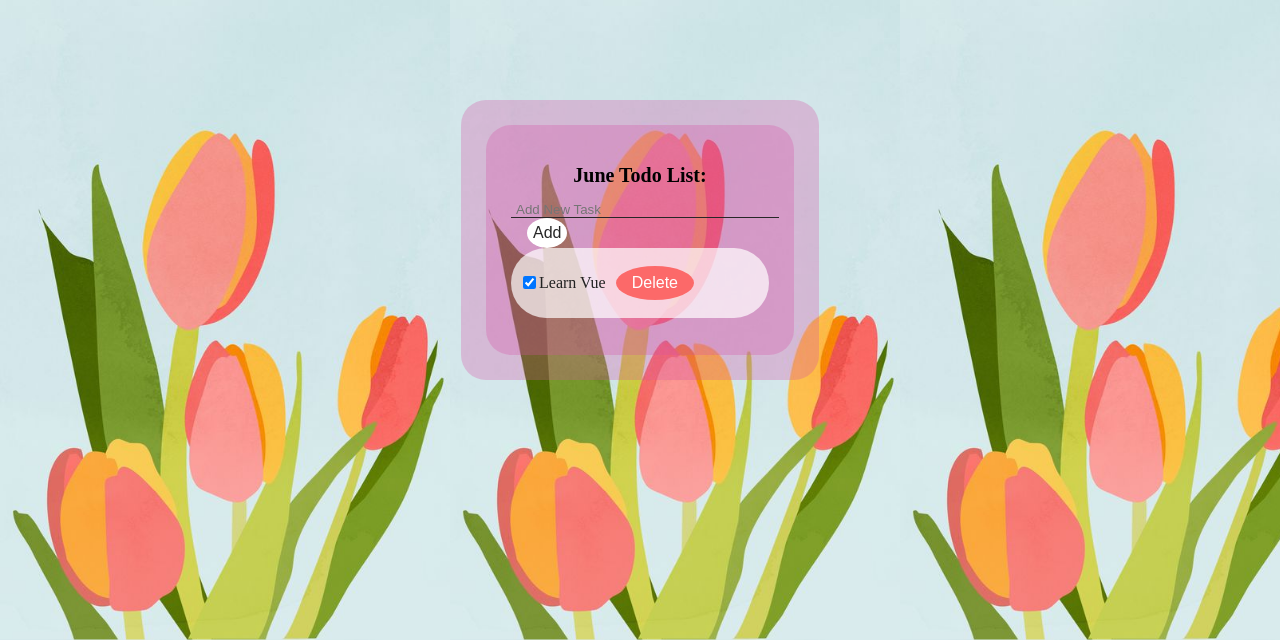
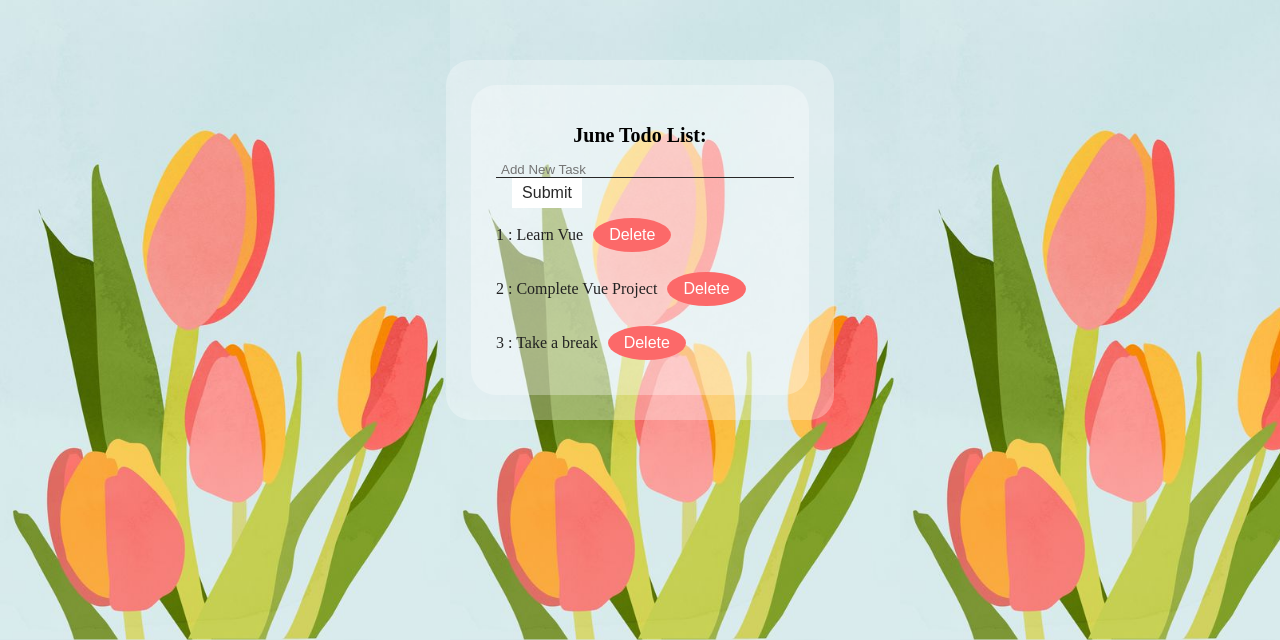
Before and after one commit to marcelindia/todo-vue, a Vue app: page / in a window 1280 px wide. Shown: the part 160-800 px from the top of the page. Built offline with nearby package versions, Linux system fonts and the light colour scheme.

Commit message:
fixed issue with adding new task

```diff
--- a/src/App.vue
+++ b/src/App.vue
@@ -8,7 +8,7 @@ export default {
         {
           id: 1,
           text: 'Learn Vue',
-          completed: true
+          completed: false
         },
         {
           id: 2,
@@ -17,7 +17,7 @@ export default {
         },
         {
           id: 3,
-          text: 'Run errands',
+          text: 'Take a break',
           completed: false
         }
       ]
@@ -43,15 +43,15 @@ methods: {
     <div id="container">
 
       <h1>June Todo List:</h1>
-    <input class="input" placeholder="Add New Task" v-model="newTodo" />
-    <input class="add-button" type="button" value="Add" @click="addTodo" />
-    <ul class="task-list">
-      <li class="task-list-item">
-        <input type="checkbox" v-model="todos[0].completed" />
-        <span>{{ todos[0].text }}</span>
-        <input class="del-button" type="button" value="Delete" @click="deleteTodo(0)" />
-      </li>
-    </ul>
+    <input type="text" class="input" placeholder="Add New Task" v-model="newTodo" />
+    <button class="add-button" v-on:click="addTodo()"  @click.enter="newTodo">Submit</button>
+   <!-- <div v-for="todo in todos" :key="todo-list"> -->
+<ul>
+       <li v-for="(todo,i) in todos">
+       <span>{{i + 1}} : {{todo.text}}</span>
+        <button class="del-button" @click="deleteTodo(i)">Delete</button>
+       </li>
+     </ul>
         </div>
   </div>
 </template>
--- a/src/assets/base.css
+++ b/src/assets/base.css
@@ -1,8 +1,7 @@
 #app {
   max-width: 100%;
-  /* width: 100%; */
   max-height: 100%;
-  background-color:rgba(215, 85, 165, 0.3);
+  background-color:rgba(255, 255, 255, 0.3);
   padding: 25px;
   border-radius: 25px;
   overflow: auto;
@@ -10,12 +9,12 @@
   font-weight: normal;
 }
 .add-button {
-  width: 40px;
+  width: 70px;
   height:30px;
   flex-shrink: 0;
   background: white;
   border: none;
-  border-radius: 50%;
+  /* border-radius: 50%; */;
   color: #272727;
   font-size: 1rem;
   margin-left: 1rem;
```
